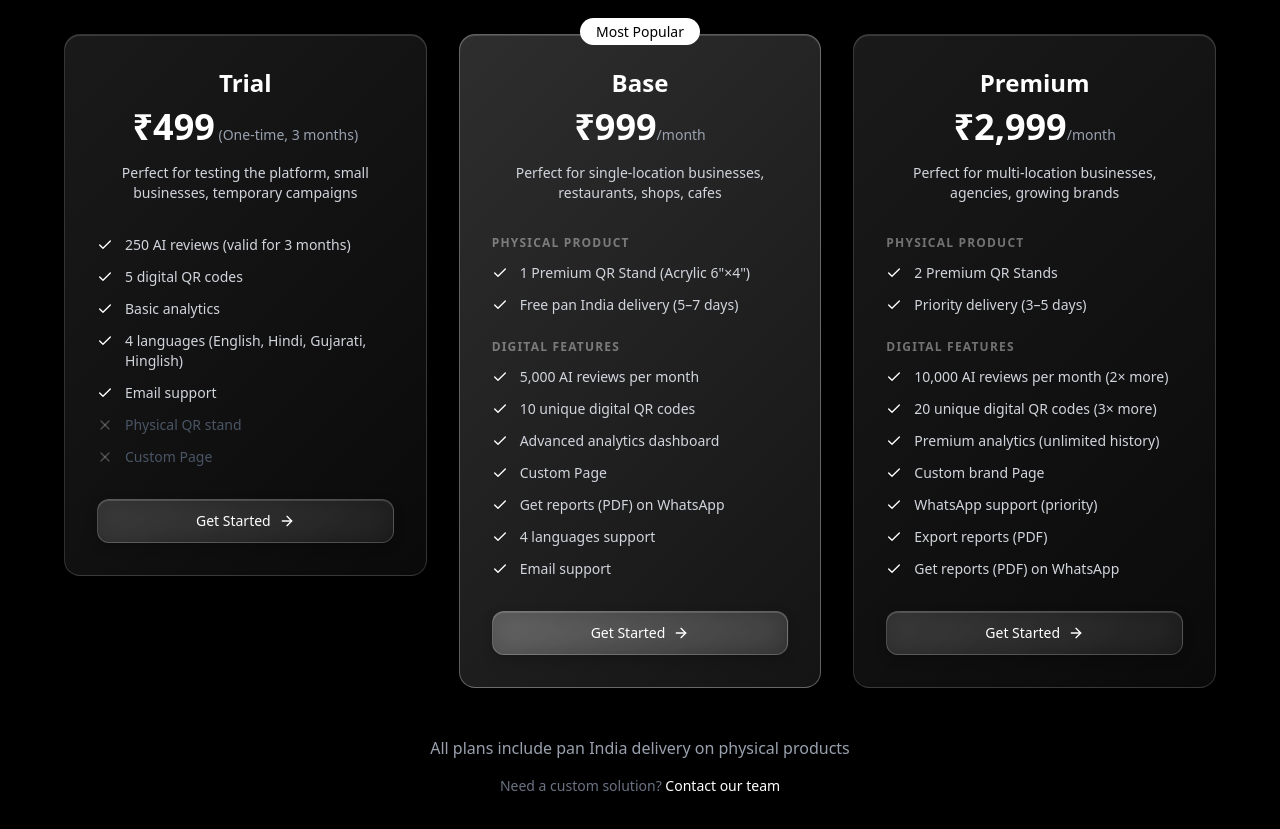
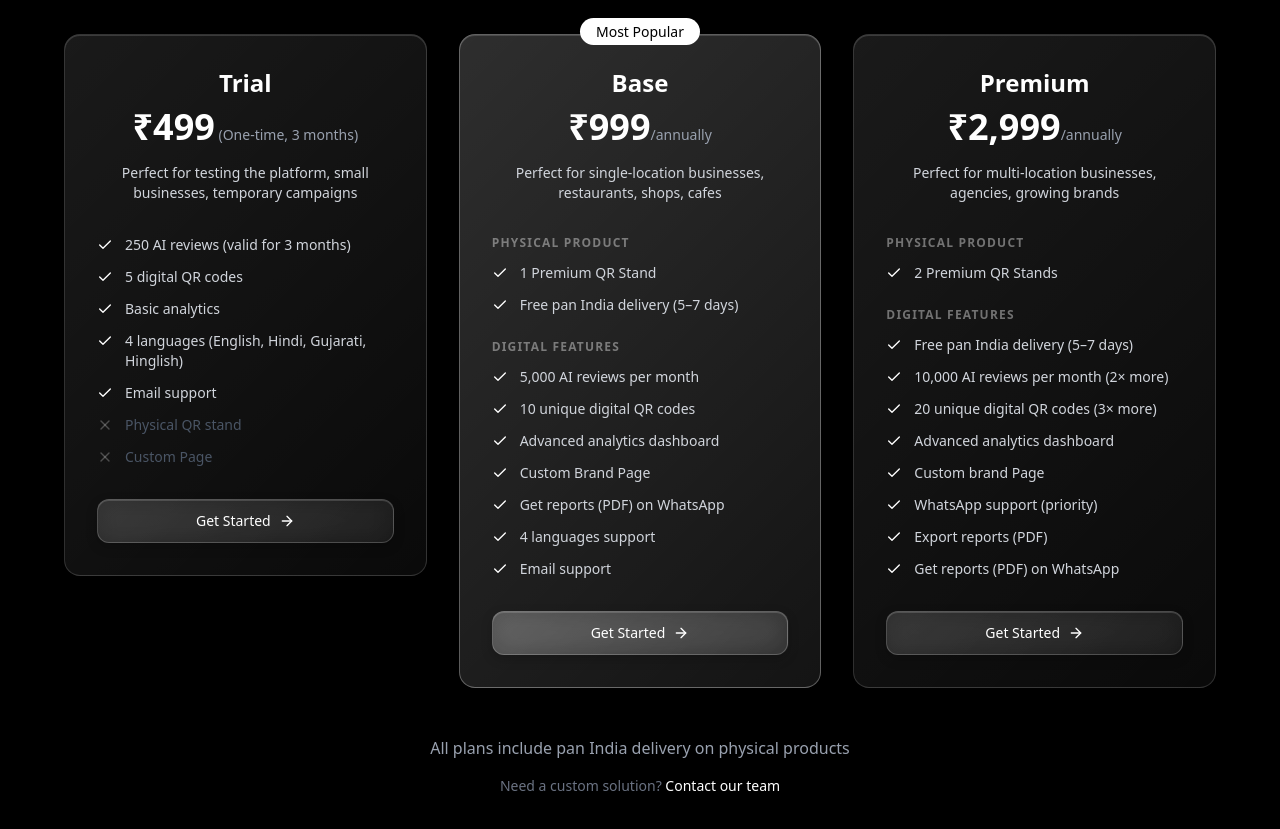
Before and after one commit to eakmal-service/QR, a Next.js app in the folder v0/: page / in a window 1280 px wide. Shown: the part 2160-2989 px from the top of the page. Built offline with nearby package versions, Linux system fonts and the light colour scheme; no server answers.

Commit message:
feat: update Base/Premium pricing to annually with revised features

```diff
--- a/v0/components/pricing-section.tsx
+++ b/v0/components/pricing-section.tsx
@@ -40,7 +40,7 @@ const pricingPlans: {
   {
     name: "Base",
     price: "₹999",
-    period: "/month",
+    period: "/annually",
     description: "Perfect for single-location businesses, restaurants, shops, cafes",
     popular: true,
     cta: "Get Started",
@@ -48,7 +48,7 @@ const pricingPlans: {
       {
         label: "Physical Product",
         items: [
-          { text: "1 Premium QR Stand (Acrylic 6\"×4\")", included: true },
+          { text: "1 Premium QR Stand", included: true },
           { text: "Free pan India delivery (5–7 days)", included: true },
         ],
       },
@@ -58,7 +58,7 @@ const pricingPlans: {
           { text: "5,000 AI reviews per month", included: true },
           { text: "10 unique digital QR codes", included: true },
           { text: "Advanced analytics dashboard", included: true },
-          { text: "Custom Page", included: true },
+          { text: "Custom Brand Page", included: true },
           { text: "Get reports (PDF) on WhatsApp", included: true },
           { text: "4 languages support", included: true },
           { text: "Email support", included: true },
@@ -69,7 +69,7 @@ const pricingPlans: {
   {
     name: "Premium",
     price: "₹2,999",
-    period: "/month",
+    period: "/annually",
     description: "Perfect for multi-location businesses, agencies, growing brands",
     popular: false,
     cta: "Get Started",
@@ -78,15 +78,15 @@ const pricingPlans: {
         label: "Physical Product",
         items: [
           { text: "2 Premium QR Stands", included: true },
-          { text: "Priority delivery (3–5 days)", included: true },
         ],
       },
       {
         label: "Digital Features",
         items: [
+          { text: "Free pan India delivery (5–7 days)", included: true },
           { text: "10,000 AI reviews per month (2× more)", included: true },
           { text: "20 unique digital QR codes (3× more)", included: true },
-          { text: "Premium analytics (unlimited history)", included: true },
+          { text: "Advanced analytics dashboard", included: true },
           { text: "Custom brand Page", included: true },
           { text: "WhatsApp support (priority)", included: true },
           { text: "Export reports (PDF)", included: true },
```
